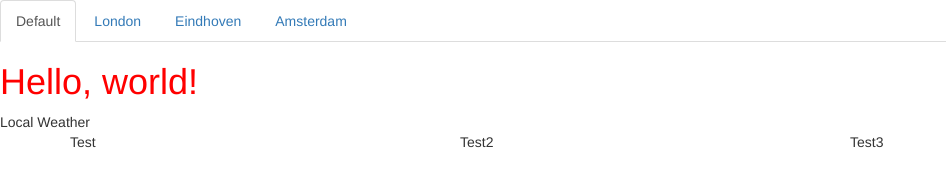
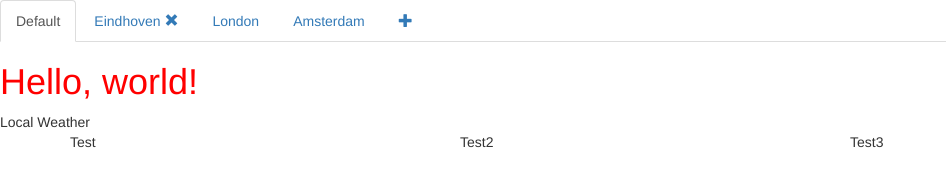
Before and after one commit to MaartenPlatenburg/MaartenPlatenburg.github.io, a plain HTML site: page index.html in a window 1280 px wide. Shown: the whole page, without its empty margins (0-946 px from the left). Drawn offline with nearby package versions, Linux system fonts and the light colour scheme.

Commit message:
Small changes to tabs

```diff
--- a/index.html
+++ b/index.html
@@ -10,9 +10,10 @@
    <body>
       <ul class="nav nav-tabs">
          <li id="default-tab" class="active"><a href="#">Default</a></li>
+         <li><a href="#">Eindhoven <span class="glyphicon glyphicon-remove"></a></span></li>
          <li><a href="#">London</a></li>
-         <li><a href="#">Eindhoven</a></li>
          <li><a href="#">Amsterdam</a></li>
+         <li><a href="#"><span class="glyphicon glyphicon-plus"></span></a></li>
       </ul>
       <h1 style="color:red"}>Hello, world!</h1>
       <div id="header">
```
